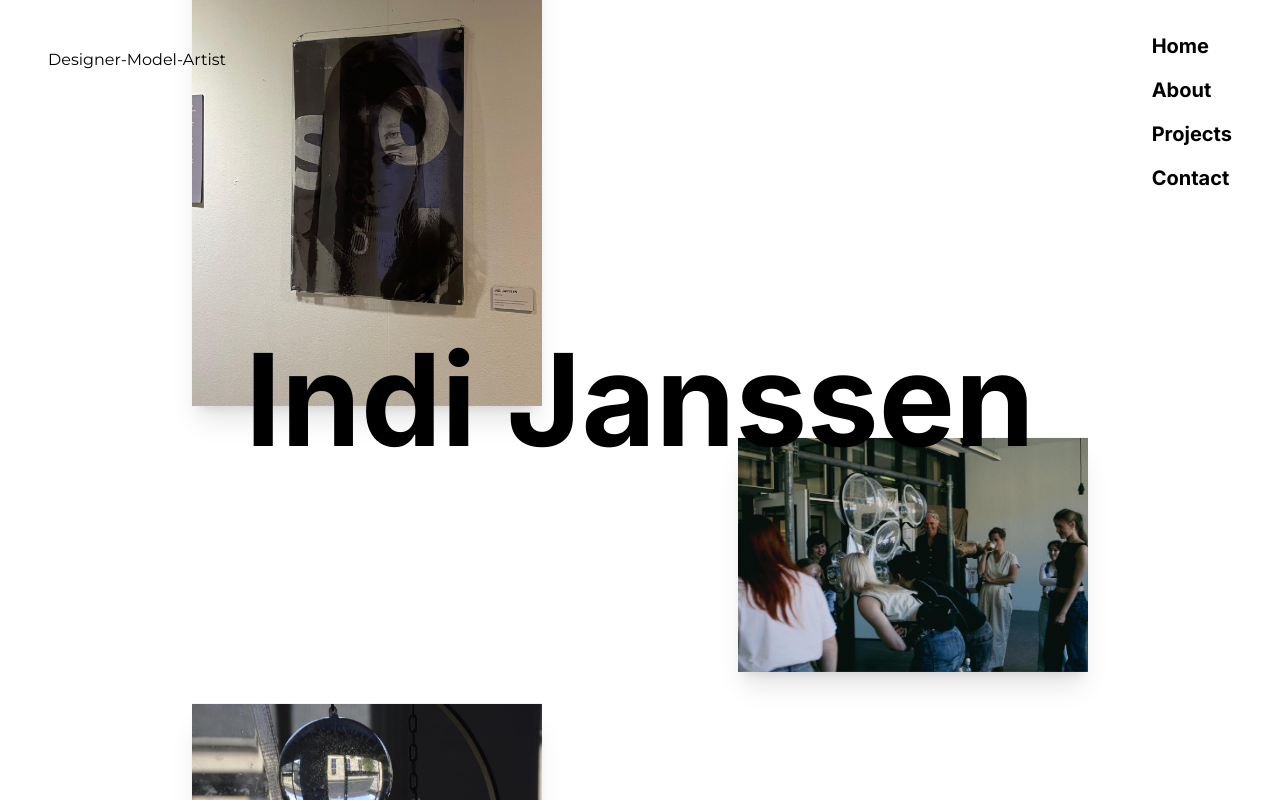
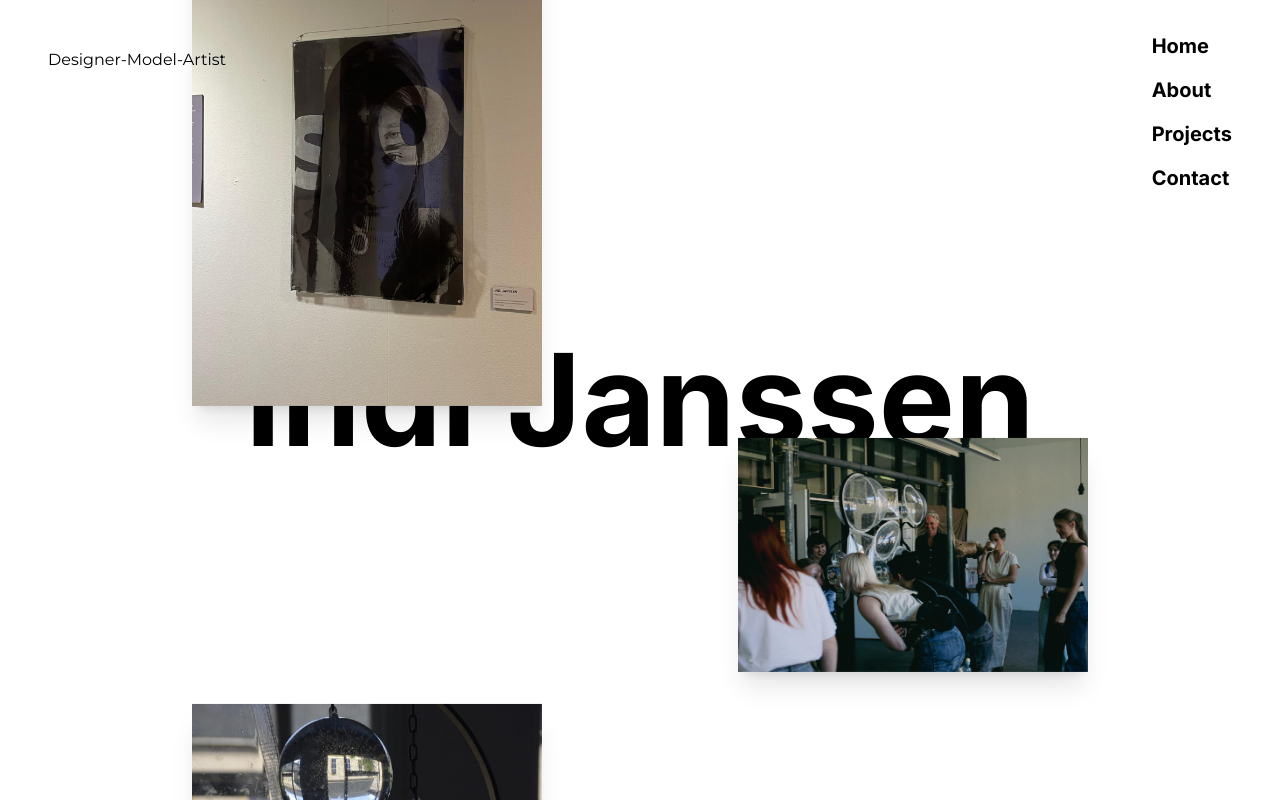
Before and after one commit to hanlyvt/Definitieve-website-Indi, a Next.js app: page / in a window 1280 px wide. Built offline with nearby package versions, Linux system fonts and the light colour scheme.

Commit message:
Afbeeldingen voor naam

```diff
--- a/app/globals.css
+++ b/app/globals.css
@@ -3,7 +3,7 @@
 @tailwind utilities;
 
 body {
-  overflow-x: hidden;
+  overflow: hidden;
 }
 
 .pointer-events-none {
--- a/app/page.tsx
+++ b/app/page.tsx
@@ -12,20 +12,22 @@ const montserrat = Montserrat({
 const images = [
   { src: "/images/Bloem1.jpg?height=310&width=400", alt: "Image 1" },
   { src: "/images/Flaw1.jpg?height=310&width=250", alt: "Image 2" },
-  { src: "/images/Glass1.jpg?height=310&width=450", alt: "Image 3" },
+  { src: "/images/Glass1.jpg?height=310&width=4 50", alt: "Image 3" },
   { src: "/images/Glass4.jpg?height=310&width=450", alt: "Image 4" },
 ];
 
 export default function Home() {
   return (
-    <main className="min-h-screen bg-white relative">
-      <h1 className="fixed inset-0 flex items-center justify-center text-[128px] leading-none font-bold text-black z-20 pointer-events-none">
+    <main className="min-h-screen bg-white relative overflow-hidden">
+      <h1 className="fixed inset-0 flex items-center justify-center text-[128px] leading-none font-bold text-black z-10 pointer-events-none">
         Indi Janssen
       </h1>
       <div className={`absolute top-12 left-12 z-30 ${montserrat.className}`}>
         <h2 className="text-base font-normal">Designer-Model-Artist</h2>
       </div>
-      <InfiniteCarousel images={images} />
+      <div className="relative z-20">
+        <InfiniteCarousel images={images} />
+      </div>
     </main>
   );
 }
```
